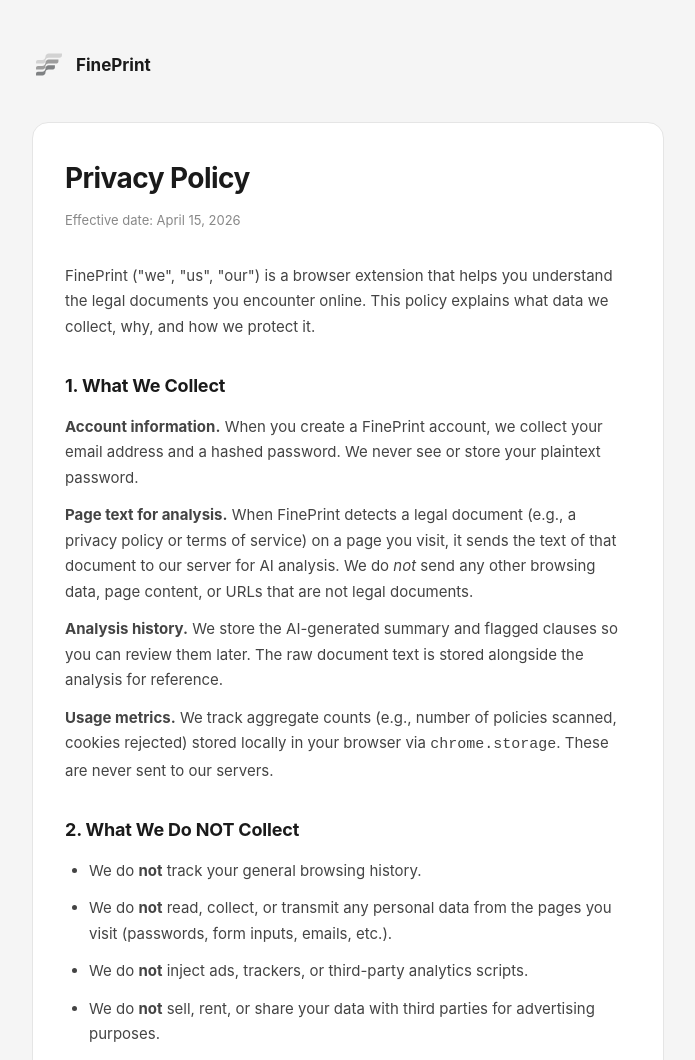
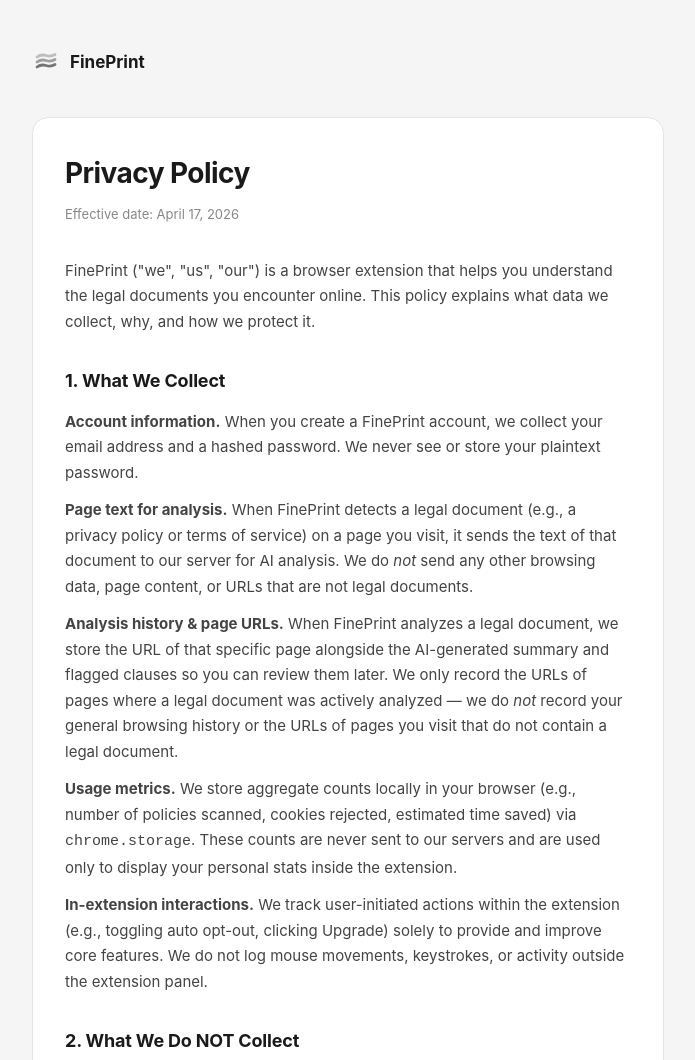
Before and after one commit to FinePrintRepo/fineprint-legal, a plain HTML site: page privacy-policy.html in a window 1280 px wide. Shown: the top 1060 px of the page, without its empty margins (292-987 px from the left). Drawn offline with Linux system fonts and the light colour scheme.

Commit message:
Update privacy policy: clarify web history, user activity, and in-extension interactions

```diff
--- a/privacy-policy.html
+++ b/privacy-policy.html
@@ -9,7 +9,7 @@
   body { font-family: -apple-system, BlinkMacSystemFont, 'Segoe UI', Helvetica, Arial, sans-serif; color: #1a1a1a; background: #F5F5F5; line-height: 1.7; }
   .wrap { max-width: 680px; margin: 0 auto; padding: 48px 24px 80px; }
   .logo { display: flex; align-items: center; gap: 10px; margin-bottom: 40px; }
-  .logo-circle { width: 34px; height: 34px; display: flex; align-items: center; }
+  .logo-circle { width: 34px; height: 34px; border-radius: 50%; background: #1a1a1a; color: #fff; display: flex; align-items: center; justify-content: center; font-weight: 700; font-size: 15px; }
   .logo-name { font-weight: 700; font-size: 17px; }
   h1 { font-size: 28px; letter-spacing: -0.02em; margin-bottom: 6px; }
   .date { font-size: 13px; color: #888; margin-bottom: 32px; }
@@ -23,31 +23,30 @@
 <body>
 <div class="wrap">
   <div class="logo">
-    <div class="logo-circle">
-      <svg width="34" height="34" viewBox="0 0 203 203" fill="none" xmlns="http://www.w3.org/2000/svg">
-        <path d="M60.9716 71.8943H35.2485C29.0199 71.8943 23.9688 76.9435 23.9688 83.1721V93.0401H62.7361C72.4682 93.0401 80.3576 85.1507 80.3576 75.4186C80.3576 65.6865 88.2471 57.7971 97.9792 57.7971H164.941C172.727 57.7971 179.038 51.4856 179.038 43.6999V33.127H99.7413C89.036 33.127 80.3576 41.8053 80.3576 52.5106C80.3576 63.2159 71.6769 71.8943 60.9716 71.8943Z" fill="#D2D2D2"/>
-        <path opacity="0.7" d="M60.9716 107.138H35.2485C29.0199 107.138 23.9688 112.188 23.9688 118.416V128.284H62.7361C72.4682 128.284 80.3576 120.395 80.3576 110.663C80.3576 100.931 88.2471 93.0412 97.9792 93.0412H143.795C151.581 93.0412 157.892 86.7297 157.892 78.944V68.3711H99.7413C89.036 68.3711 80.3576 77.0495 80.3576 87.7548C80.3576 98.4601 71.6769 107.138 60.9716 107.138Z" fill="#777777"/>
-        <path opacity="0.5" d="M60.9716 142.381H35.2485C29.0199 142.381 23.9688 147.43 23.9688 153.658V163.526H62.7361C72.4682 163.526 80.3576 155.637 80.3576 145.905C80.3576 136.173 88.2471 128.283 97.9792 128.283H125.469C131.697 128.283 136.747 123.234 136.747 117.006V103.613H99.7413C89.036 103.613 80.3576 112.292 80.3576 122.997C80.3576 133.702 71.6769 142.381 60.9716 142.381Z" fill="#0A0D12"/>
-      </svg>
-    </div>
+    <svg width="28" height="28" viewBox="0 0 56 56" fill="none" xmlns="http://www.w3.org/2000/svg" aria-hidden="true">
+      <path d="M10 18 Q18 12 28 15 Q38 18 46 13" stroke="#BDBDBD" stroke-width="5.5" stroke-linecap="round" fill="none"/>
+      <path d="M10 28 Q18 22 28 25 Q38 28 46 23" stroke="#9E9E9E" stroke-width="5.5" stroke-linecap="round" fill="none"/>
+      <path d="M10 38 Q18 32 28 35 Q38 38 46 33" stroke="#757575" stroke-width="5.5" stroke-linecap="round" fill="none"/>
+    </svg>
     <div class="logo-name">FinePrint</div>
   </div>
 
   <div class="card">
     <h1>Privacy Policy</h1>
-    <p class="date">Effective date: April 15, 2026</p>
+    <p class="date">Effective date: April 17, 2026</p>
 
     <p>FinePrint ("we", "us", "our") is a browser extension that helps you understand the legal documents you encounter online. This policy explains what data we collect, why, and how we protect it.</p>
 
     <h2>1. What We Collect</h2>
     <p><strong>Account information.</strong> When you create a FinePrint account, we collect your email address and a hashed password. We never see or store your plaintext password.</p>
     <p><strong>Page text for analysis.</strong> When FinePrint detects a legal document (e.g., a privacy policy or terms of service) on a page you visit, it sends the text of that document to our server for AI analysis. We do <em>not</em> send any other browsing data, page content, or URLs that are not legal documents.</p>
-    <p><strong>Analysis history.</strong> We store the AI-generated summary and flagged clauses so you can review them later. The raw document text is stored alongside the analysis for reference.</p>
-    <p><strong>Usage metrics.</strong> We track aggregate counts (e.g., number of policies scanned, cookies rejected) stored locally in your browser via <code>chrome.storage</code>. These are never sent to our servers.</p>
+    <p><strong>Analysis history &amp; page URLs.</strong> When FinePrint analyzes a legal document, we store the URL of that specific page alongside the AI-generated summary and flagged clauses so you can review them later. We only record the URLs of pages where a legal document was actively analyzed — we do <em>not</em> record your general browsing history or the URLs of pages you visit that do not contain a legal document.</p>
+    <p><strong>Usage metrics.</strong> We store aggregate counts locally in your browser (e.g., number of policies scanned, cookies rejected, estimated time saved) via <code>chrome.storage</code>. These counts are never sent to our servers and are used only to display your personal stats inside the extension.</p>
+    <p><strong>In-extension interactions.</strong> We track user-initiated actions within the extension (e.g., toggling auto opt-out, clicking Upgrade) solely to provide and improve core features. We do not log mouse movements, keystrokes, or activity outside the extension panel.</p>
 
     <h2>2. What We Do NOT Collect</h2>
     <ul>
-      <li>We do <strong>not</strong> track your general browsing history.</li>
+      <li>We do <strong>not</strong> track your general browsing history. We only store the URL of a page when you actively use FinePrint to analyze a legal document on that page.</li>
       <li>We do <strong>not</strong> read, collect, or transmit any personal data from the pages you visit (passwords, form inputs, emails, etc.).</li>
       <li>We do <strong>not</strong> inject ads, trackers, or third-party analytics scripts.</li>
       <li>We do <strong>not</strong> sell, rent, or share your data with third parties for advertising purposes.</li>
```
